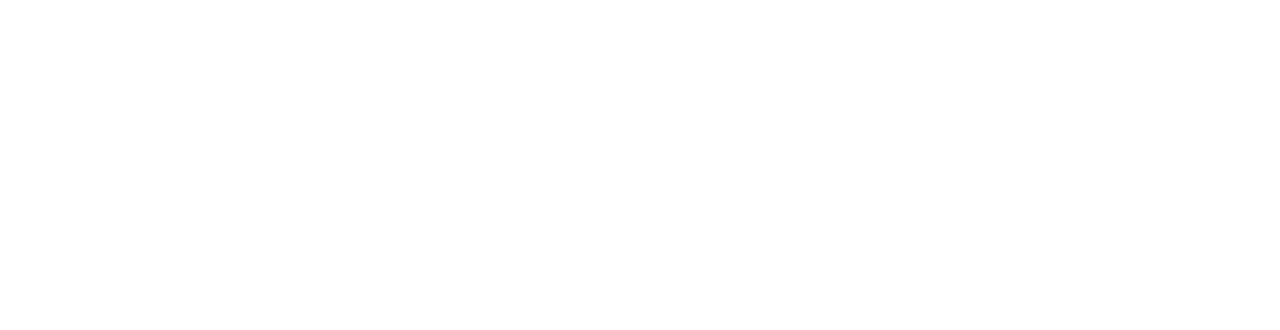
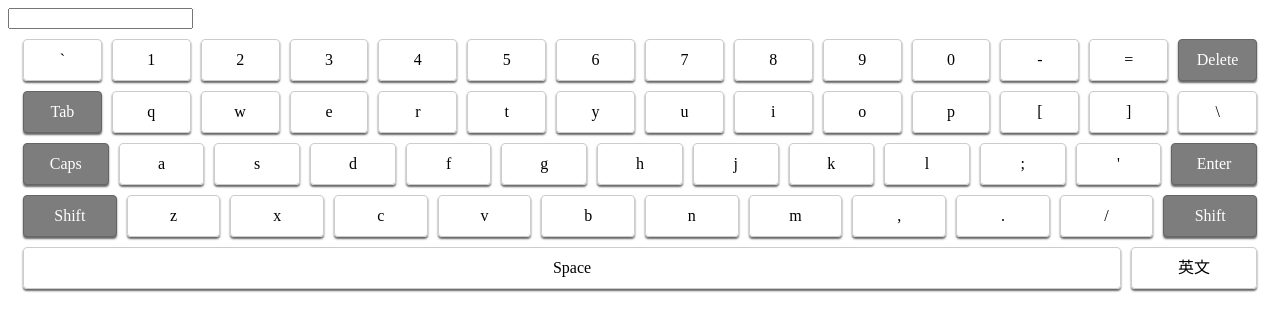
Before and after one commit to mingju0421/vue-keyboard-zh, a Vue app: page / in a window 1280 px wide. Shown: the top 330 px of the page. Built offline with nearby package versions, Linux system fonts and the light colour scheme.

Commit message:
添加数字键盘, 增加按键动画

```diff
--- a/package.json
+++ b/package.json
@@ -1,6 +1,6 @@
 {
   "name": "vue-keyboard-zh",
-  "version": "0.1.1",
+  "version": "0.1.2",
   "scripts": {
     "serve": "vue-cli-service serve",
     "build": "vue-cli-service build",
--- /dev/null
+++ b/src/App.vue
@@ -0,0 +1,22 @@
+<template>
+    <div id="app">
+        <input type="text" v-model="value">
+        <Keyboard v-model="value" layout='normal'></Keyboard>
+    </div>
+</template>
+
+<script>
+
+export default {
+    name: 'App',
+    data() {
+        return {
+            value: ''
+        }
+    }
+
+}
+</script>
+
+<style>
+</style>
--- a/src/Keyboard.vue
+++ b/src/Keyboard.vue
@@ -1,10 +1,10 @@
 <template>
     <div class="keyWrap">
-        <div class="letterKeyboard">
+        <div class="normal" v-if="layout == 'normal'">
             <div class="hint" :class="{height: language == 'ch'}">
                 <div class="word">{{word}}</div>
                 <div class="words">
-                    <span v-for="word in words" :key="word" @click="selectWord(word)">{{word}}</span>
+                    <span v-for="(word, index) in words" :key="word" @click="selectWord(word)"><span class="order">{{index + 1}}. </span>{{word}}</span>
                     <span v-if="zhWordSet.length > 7"><span @click="page -= 1" :class="{notallowed: page == 0}" style="margin-right: 10px">-</span><span @click="page += 1"
                             :class="{notallowed: zhWordSet.length / 7 - 1 < page }">+</span></span>
                 </div>
@@ -18,6 +18,13 @@
                     <span class="key space">Space</span>
                     <span class="key language" v-if="language == 'ch'">中文</span>
                     <span class="key language" v-else>英文</span>
+                </div>
+            </div>
+        </div>
+        <div class="number" v-if="layout == 'numeric'">
+            <div @click="touch">
+                <div class="row" v-for="(keys, index) in numberList" :key="index">
+                    <span class="key" v-for="key in keys" :key="key" :class="[{third: key == '0' || key == 'Delete'}, {ninth: key == '_' || key == '-' || key == '.'}]">{{key}}</span>
                 </div>
             </div>
         </div>
@@ -50,6 +57,12 @@ export default {
                 ['Caps', 'A', 'S', 'D', 'F', 'G', 'H', 'J', 'K', 'L', ':', `"`, 'Enter'],
                 ['Shift', 'Z', 'X', 'C', 'V', 'B', 'N', 'M', '<', '>', '?', 'Shift']
             ],
+            numberList: [
+                ['1', '2', '3'],
+                ['4', '5', '6'],
+                ['7', '8', '9'],
+                ['_', '-', '.', '0', 'Delete']
+            ]
         }
     },
     props: {
@@ -57,6 +70,17 @@ export default {
             type: String,
             default: '',
             required: true
+        },
+        layout: {
+            type: String,
+            default: 'normal',
+            validator: value => {
+                let validator = {
+                    normal: true,
+                    numeric: true
+                }
+                return validator[value]
+            }
         }
     },
     methods: {
@@ -115,6 +139,8 @@ export default {
                         this.word = this.word && this.word.substr(0, this.word.length - 1)
                     } else if (/^[a-z]{1}$/.test(innerText)) {
                         this.word += innerText
+                    } else if (/^[0-6]$/.test(innerText) && this.words[+innerText - 1]) {
+                        this.selectWord(this.words[+innerText - 1])
                     }
                     if (this.word) {
                         this.page = 0
@@ -216,4 +242,20 @@ export default {
     color: #ccc;
     pointer-events: none;
 }
+.key:active {
+    transform: scale(0.98);
+    color: #333;
+    background-color: #d4d4d4;
+    border-color: #8c8c8c;
+}
+.third {
+    width: 33.3%;
+}
+.ninth {
+    width: 10.2%;
+}
+.order {
+    color: #ccc;
+    padding-right: 10px;
+}
 </style>
--- /dev/null
+++ b/src/main.js
@@ -0,0 +1,10 @@
+import Vue from 'vue'
+import App from './App.vue'
+import Keyboard from '../index.js'
+Vue.use(Keyboard)
+
+Vue.config.productionTip = false
+
+new Vue({
+  render: (h) => h(App),
+}).$mount('#app')
```
Also changed, not shown: 1 other file (tests, documents, lock files or other folders).
